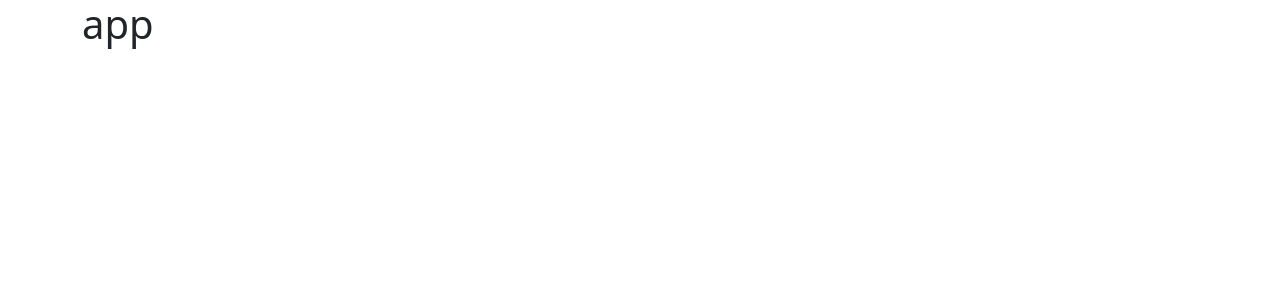
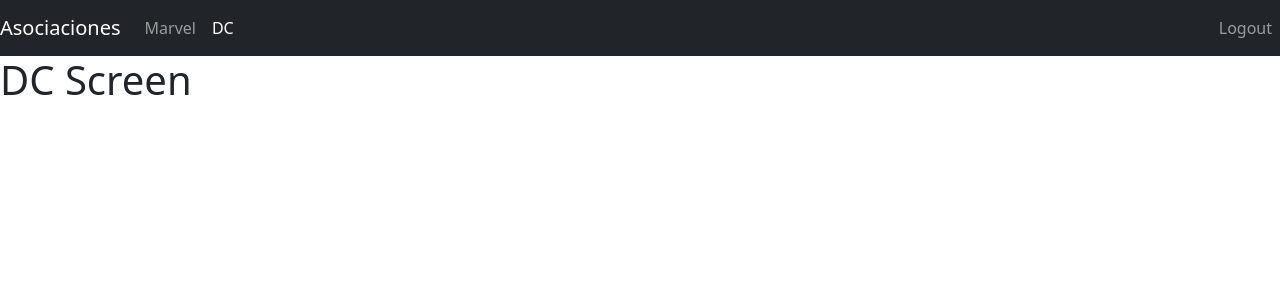
Before and after one commit to Bryamv/Heroes-App, a React (Vite) app: page /dc in a window 1280 px wide. Shown: the top 300 px of the page. Built offline with nearby package versions, Linux system fonts and the light colour scheme.

Commit message:
Router Created

```diff
--- a/package.json
+++ b/package.json
@@ -12,7 +12,8 @@
   "dependencies": {
     "bootstrap": "^5.3.0",
     "react": "^18.2.0",
-    "react-dom": "^18.2.0"
+    "react-dom": "^18.2.0",
+    "react-router-dom": "^6.14.0"
   },
   "devDependencies": {
     "@types/react": "^18.0.37",
--- a/src/HeroesApp.jsx
+++ b/src/HeroesApp.jsx
@@ -1,9 +1,9 @@
+import { AppRouter } from "./routers/AppRouter";
+
 function HeroesApp() {
   return (
     <>
-      <div className="container">
-        <h1>app </h1>
-      </div>
+      <AppRouter />
     </>
   );
 }
--- /dev/null
+++ b/src/components/dc/DcScreen.jsx
@@ -0,0 +1,7 @@
+export const DcScreen = () => {
+  return (
+    <div>
+      <h1>DC Screen</h1>
+    </div>
+  );
+};
--- /dev/null
+++ b/src/components/login/LoginScreen.jsx
@@ -0,0 +1,7 @@
+export const LoginScreen = () => {
+  return (
+    <div>
+      <h1>LoginScreen</h1>
+    </div>
+  );
+};
--- /dev/null
+++ b/src/components/marvel/MarvelScreen.jsx
@@ -0,0 +1,7 @@
+export const MarvelScreen = () => {
+  return (
+    <div>
+      <h1>Marvel Screen</h1>
+    </div>
+  );
+};
--- /dev/null
+++ b/src/components/ui/NavBar.jsx
@@ -0,0 +1,31 @@
+import { Link, NavLink } from "react-router-dom";
+
+export const Navbar = () => {
+  return (
+    <nav className="navbar navbar-expand-sm navbar-dark bg-dark">
+      <Link className="navbar-brand" to="/">
+        Asociaciones
+      </Link>
+
+      <div className="navbar-collapse">
+        <div className="navbar-nav">
+          <NavLink className="nav-item nav-link" to="/marvel">
+            Marvel
+          </NavLink>
+
+          <NavLink className="nav-item nav-link" to="/dc">
+            DC
+          </NavLink>
+        </div>
+      </div>
+
+      <div className="navbar-collapse collapse w-100 order-3 dual-collapse2">
+        <ul className="navbar-nav ms-auto">
+          <NavLink className="nav-item nav-link" to="/login">
+            Logout
+          </NavLink>
+        </ul>
+      </div>
+    </nav>
+  );
+};
--- /dev/null
+++ b/src/routers/AppRouter.jsx
@@ -0,0 +1,23 @@
+import React from "react";
+import { BrowserRouter as Router, Routes, Route } from "react-router-dom";
+import { Navbar } from "../components/ui/NavBar";
+import { MarvelScreen } from "../components/marvel/MarvelScreen";
+import { DcScreen } from "../components/dc/DcScreen";
+import { LoginScreen } from "../components/login/LoginScreen";
+
+export const AppRouter = () => {
+  return (
+    <Router>
+      <div>
+        <Navbar />
+
+        <Routes>
+          <Route path="/" element={<MarvelScreen />} />
+          <Route path="/marvel" element={<MarvelScreen />} />
+          <Route path="/dc" element={<DcScreen />} />
+          <Route path="/login" element={<LoginScreen />} />
+        </Routes>
+      </div>
+    </Router>
+  );
+};
```
Also changed, not shown: src/components/heroes/HeroScreen.jsx (added, +7 -0 lines), 1 other file (tests, documents, lock files or other folders).
